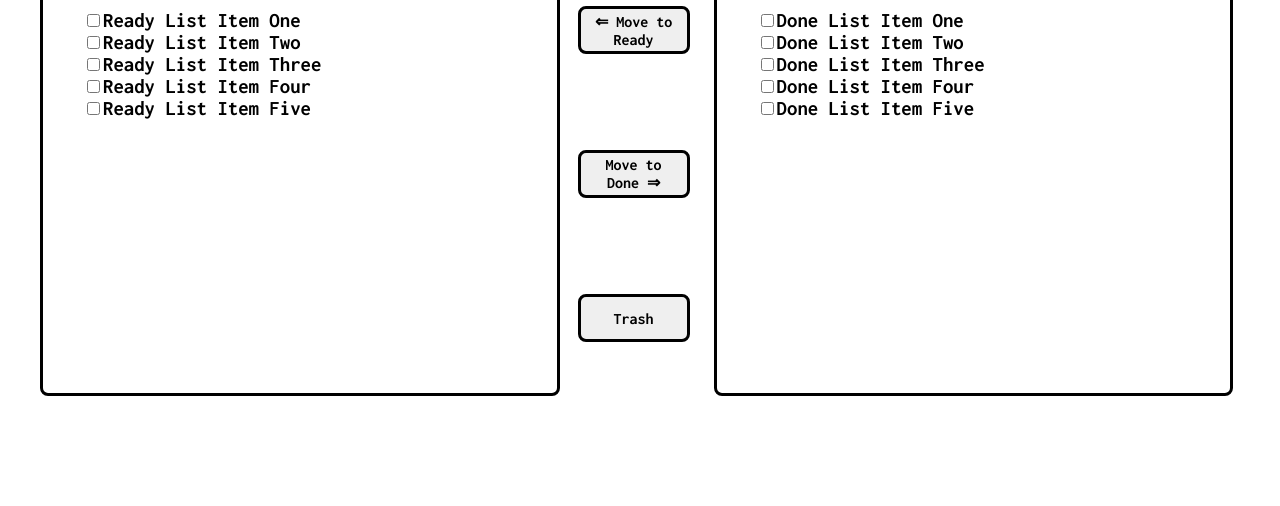
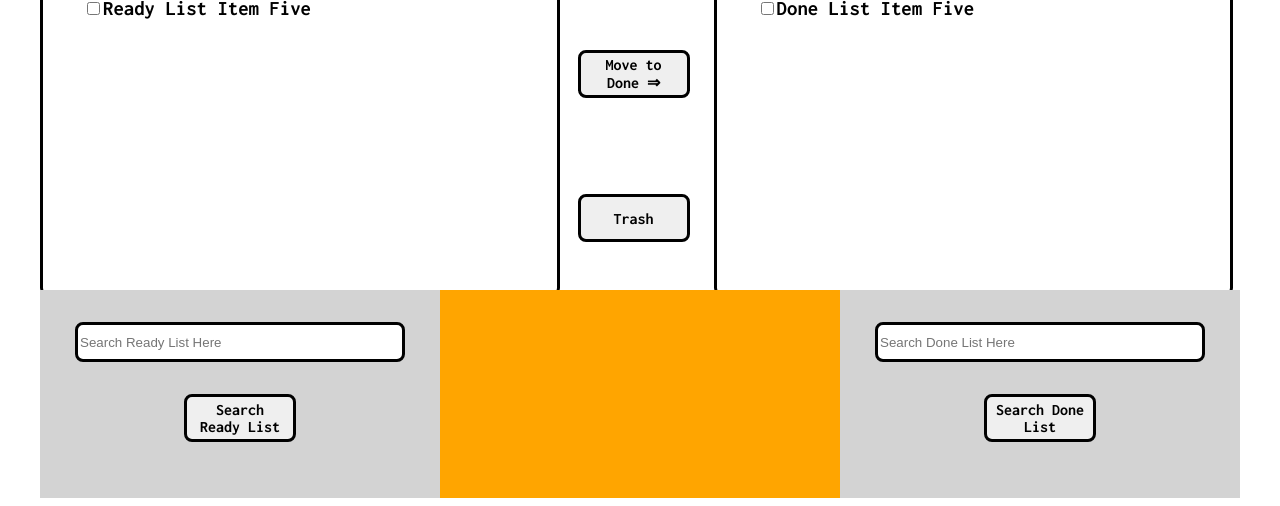
Before and after one commit to deltamu19/shopping-list, a plain HTML site: page index.html in a window 1280 px wide. Shown: the part 418-924 px from the top of the page. Before the commit the page ends 816 px from the top, so only its background shows below. Drawn offline with nearby package versions, Linux system fonts and the light colour scheme.

Commit message:
adding extension tasks edit 1

```diff
--- a/css/style.css
+++ b/css/style.css
@@ -19,6 +19,9 @@ button:hover {
 #new-input,
 button {
 	font-size: 1rem;
+}
+
+button {
 	width: 7rem;
 	height: 3rem;
 }
@@ -26,7 +29,9 @@ button {
 #new-input,
 button,
 .ready-container,
-.done-container {
+.done-container,
+#search-done,
+#search-ready {
 	border: 0.2rem solid black;
 	border-radius: 0.5rem;
 }
@@ -34,7 +39,6 @@ button,
 #title-head,
 #input-container {
 	width: 75rem;
-	height: 8rem;
 	margin: 0 auto;
 	padding: 1rem 0;
 	text-align: center;
@@ -100,3 +104,34 @@ button,
 	height: 25rem;
 	overflow: scroll;
 }
+
+#ext-container {
+	width: 75rem;
+	height: 13rem;
+	margin: 0 auto;
+}
+
+.ready-filter,
+#fav-container,
+.done-filter {
+	width: 25rem;
+	height: 13rem;
+	float: left;
+}
+
+.ready-filter,
+.done-filter {
+	background-color: lightgray;
+	text-align: center;
+}
+
+#fav-container {
+	background-color: orange;
+}
+
+#search-done,
+#search-ready {
+	width: 20rem;
+	height: 2rem;
+	margin: 2rem 0;
+}
--- a/index.html
+++ b/index.html
@@ -103,6 +103,23 @@
          </div>
       </div>
    </div>
+   <div id="ext-container">
+	   <div class="ready-filter">
+	  		<form id="ready-filter-form">
+	    		<input id="search-ready" type="text" name="filter" required="" placeholder="Search Ready List Here">
+	    		<button class="search-ready-btn" type="submit">Search Ready List</button>
+	  		</form>
+  		</div>
+  	   <div id="fav-container">
+
+  	   </div>
+  	   <div class="done-filter">
+     		<form id="done-filter-form">
+   	    	<input id="search-done" type="text" name="filter" required="" placeholder="Search Done List Here">
+   	    	<button class="search-done-btn" type="submit">Search Done List</button>
+     		</form>
+  	   </div>
+  </div>
 	<script src="http://code.jquery.com/jquery.min.js"></script>
 	<script src="js/app.js"></script>
 </body>
--- a/js/app.js
+++ b/js/app.js
@@ -58,4 +58,7 @@ $(document).ready(function() {
 			return false
 		}
 	})
+
+	//Select only checked items//
+
 })
```
Lines whose indentation alone changed are shown as unchanged.
